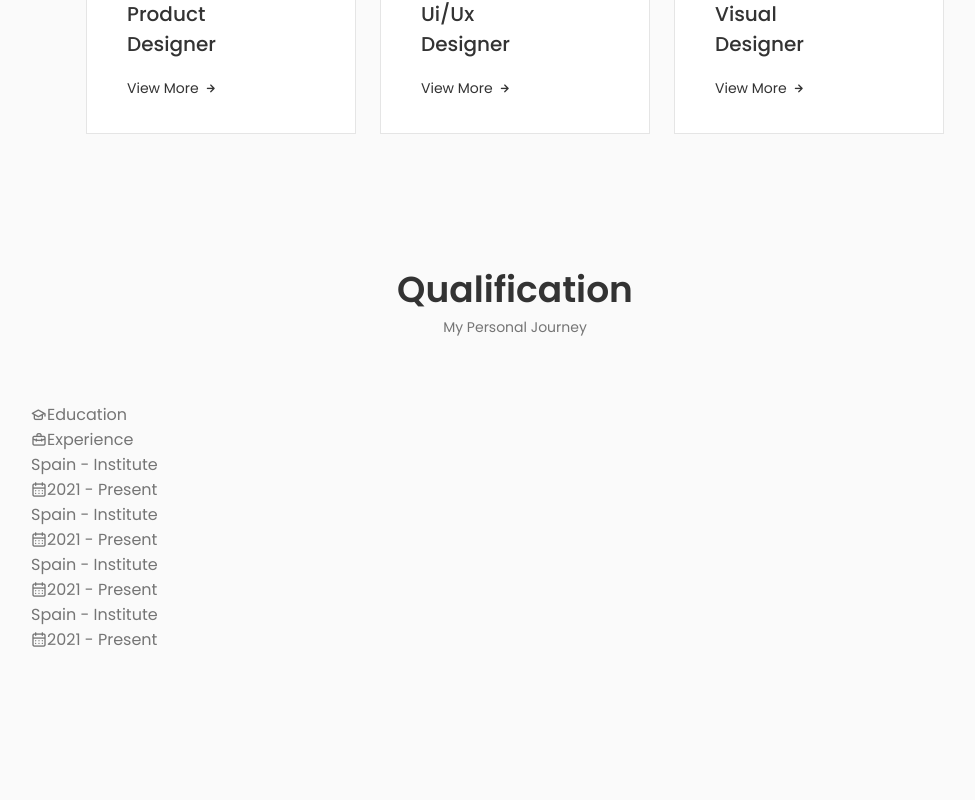
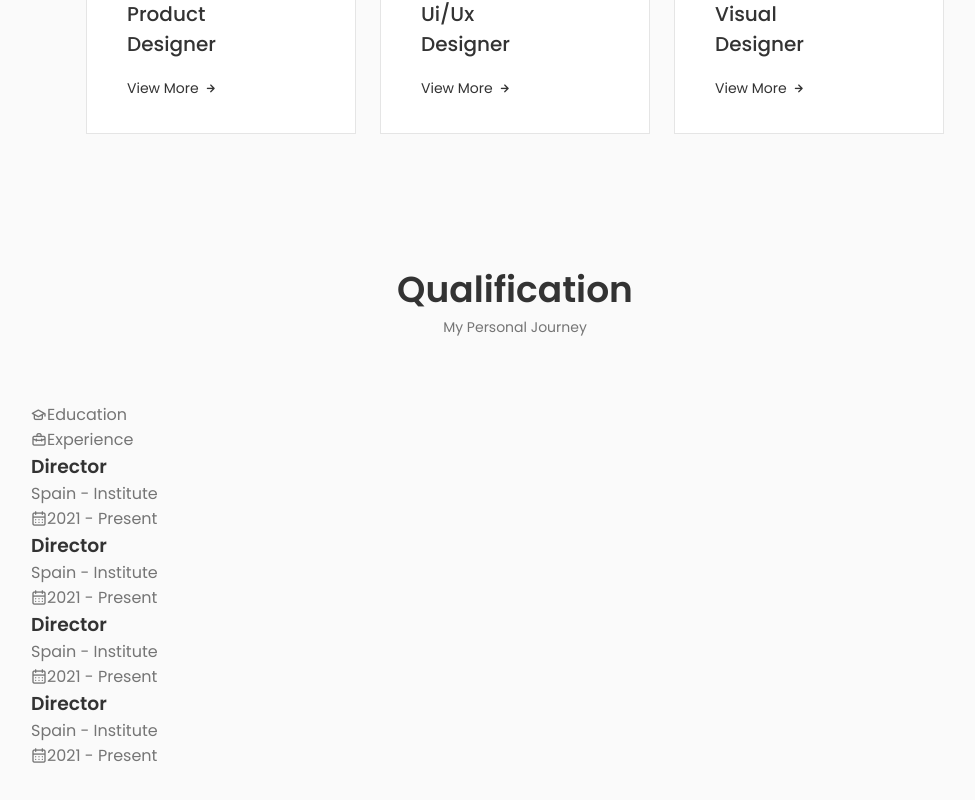
Before and after one commit to Azizbek0304/React-Portfolio, a React (Create React App) app: page / in a window 1280 px wide. Shown: the part 2229-3029 px from the top of the page, without its empty margins (125-1100 px from the left). Before the commit the page ends 2913 px from the top, so only its background shows below. Built offline with nearby package versions, Linux system fonts and the light colour scheme.

Commit message:
Qualification-index.js-done

```diff
--- a/src/componets/Qualification/index.jsx
+++ b/src/componets/Qualification/index.jsx
@@ -23,7 +23,7 @@ function Qualification() {
             <div className="qualification__content">
               <div className="qualification__data">
                 <div>
-                  <h3 className="qualification__title"></h3>
+                  <h3 className="qualification__title">Director</h3>
                   <span className="qualifiation__subtitle">
                     Spain - Institute
                   </span>
@@ -49,7 +49,7 @@ function Qualification() {
                 </div>
 
                 <div>
-                  <h3 className="qualification__title"></h3>
+                  <h3 className="qualification__title">Director</h3>
                   <span className="qualifiation__subtitle">
                     Spain - Institute
                   </span>
@@ -62,7 +62,7 @@ function Qualification() {
               </div>
               <div className="qualification__data">
                 <div>
-                  <h3 className="qualification__title"></h3>
+                  <h3 className="qualification__title">Director</h3>
                   <span className="qualifiation__subtitle">
                     Spain - Institute
                   </span>
@@ -88,7 +88,7 @@ function Qualification() {
                 </div>
 
                 <div>
-                  <h3 className="qualification__title"></h3>
+                  <h3 className="qualification__title">Director</h3>
                   <span className="qualifiation__subtitle">
                     Spain - Institute
                   </span>
```
